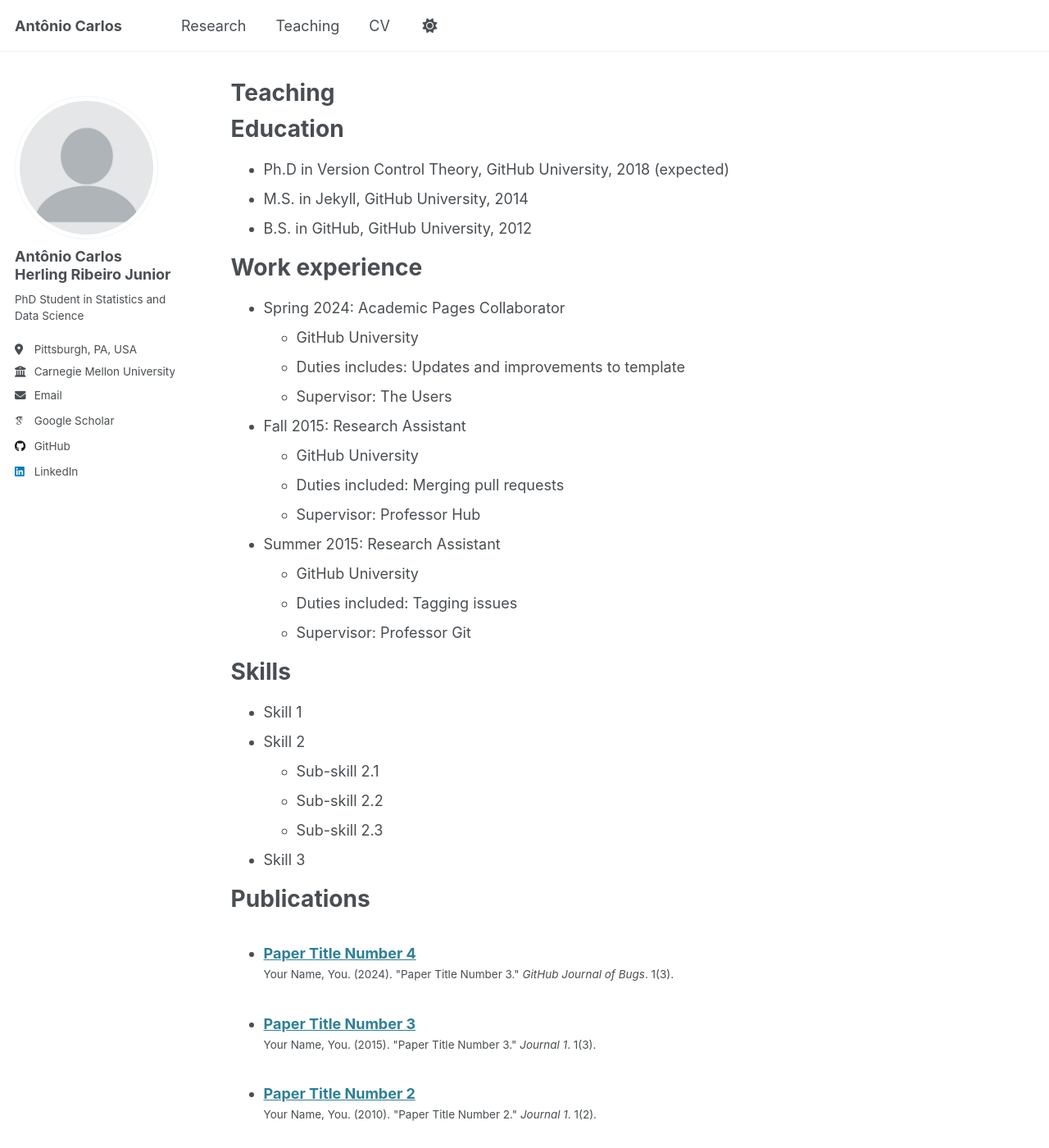
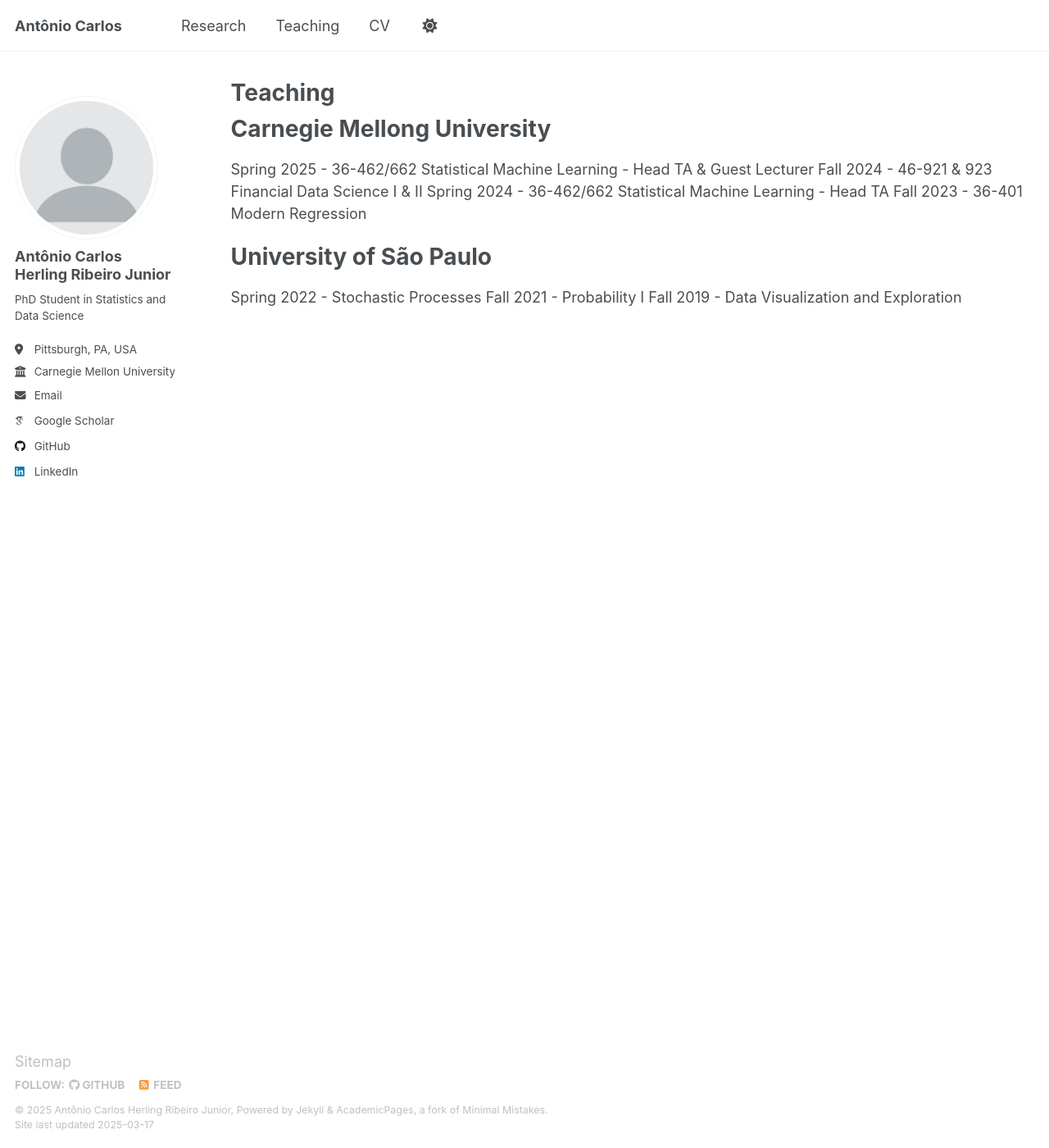
Before and after one commit to antonioherling/antonioherling.github.io, a Jekyll site: the page built from _pages/teaching.md, in a window 1280 px wide and 1400 px high. Shown: the whole window at 82% size. Built offline with Jekyll 4.4.1, drawn with Linux system fonts in a browser that asks for light colours; some web fonts are replaced; some of the changed text lies outside the part shown.

Commit message:
Update teaching.md

```diff
--- a/_pages/teaching.md
+++ b/_pages/teaching.md
@@ -9,56 +9,17 @@ redirect_from:
 
 {% include base_path %}
 
-Education
+Carnegie Mellong University
 ======
-* Ph.D in Version Control Theory, GitHub University, 2018 (expected)
-* M.S. in Jekyll, GitHub University, 2014
-* B.S. in GitHub, GitHub University, 2012
+Spring 2025 -  36-462/662 Statistical Machine Learning - Head TA & Guest Lecturer
+Fall 2024 - 46-921 & 923 Financial Data Science I & II
+Spring 2024 - 36-462/662 Statistical Machine Learning - Head TA
+Fall 2023 - 36-401 Modern Regression
 
-Work experience
+
+
+University of São Paulo
 ======
-* Spring 2024: Academic Pages Collaborator
-  * GitHub University
-  * Duties includes: Updates and improvements to template
-  * Supervisor: The Users
-
-* Fall 2015: Research Assistant
-  * GitHub University
-  * Duties included: Merging pull requests
-  * Supervisor: Professor Hub
-
-* Summer 2015: Research Assistant
-  * GitHub University
-  * Duties included: Tagging issues
-  * Supervisor: Professor Git
-
-Skills
-======
-* Skill 1
-* Skill 2
-  * Sub-skill 2.1
-  * Sub-skill 2.2
-  * Sub-skill 2.3
-* Skill 3
-
-Publications
-======
-  <ul>{% for post in site.publications reversed %}
-    {% include archive-single-cv.html %}
-  {% endfor %}</ul>
-
-Talks
-======
-  <ul>{% for post in site.talks reversed %}
-    {% include archive-single-talk-cv.html  %}
-  {% endfor %}</ul>
-
-Teaching
-======
-  <ul>{% for post in site.teaching reversed %}
-    {% include archive-single-cv.html %}
-  {% endfor %}</ul>
-
-Service and leadership
-======
-* Currently signed in to 43 different slack teams
+Spring 2022 - Stochastic Processes
+Fall 2021 - Probability I
+Fall 2019 - Data Visualization and Exploration
```
